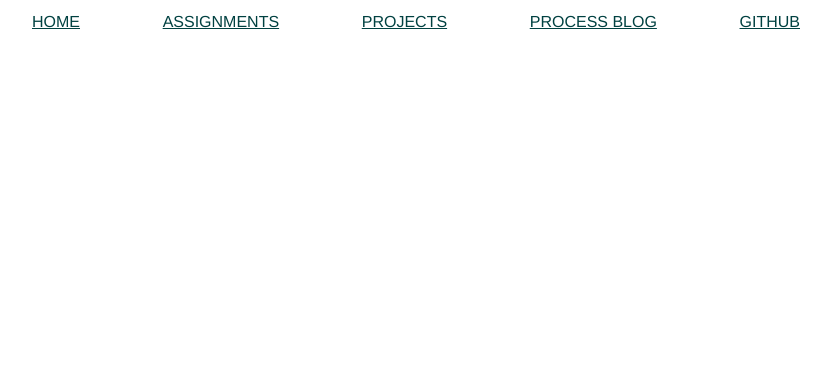
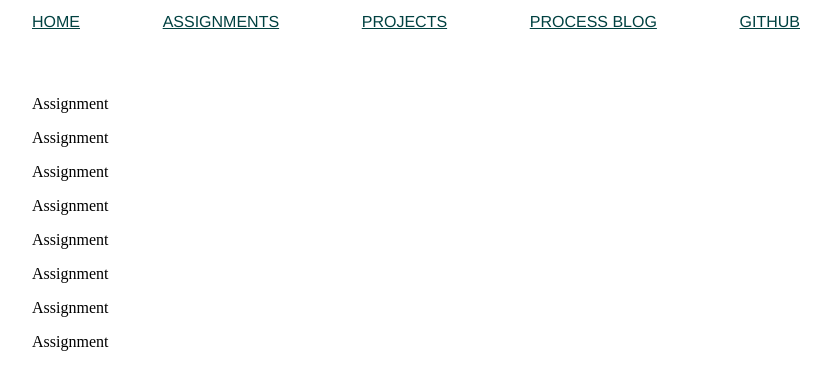
Before and after one commit to jaydenskula/front.end.web.development, a plain HTML site: page assignments.html in a window 1280 px wide. Shown: the part 87-476 px from the top of the page, without its empty margins (224-1054 px from the left). Drawn offline with Linux system fonts and the light colour scheme.

Commit message:
Update assignments.html

```diff
--- a/assignments.html
+++ b/assignments.html
@@ -18,5 +18,16 @@
         <a id="secondary-nav-link" href="https://github.com/jaydenskula/front.end.web.development">GITHUB</a>
     </div>
 
+    <div class="grid-container">
+        <p class="grid-item">Assignment</p>
+        <p class="grid-item">Assignment</p>
+        <p class="grid-item">Assignment</p>
+        <p class="grid-item">Assignment</p>
+        <p class="grid-item">Assignment</p>
+        <p class="grid-item">Assignment</p>
+        <p class="grid-item">Assignment</p>
+        <p class="grid-item">Assignment</p>
+    </div>
+
 </body>
 </html>
```
